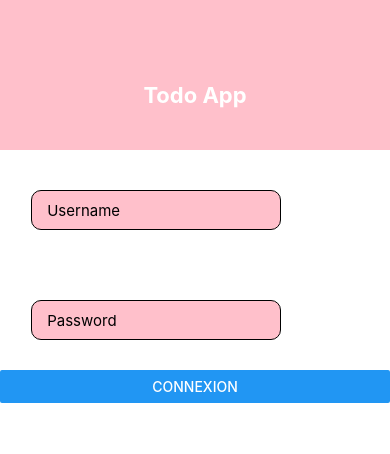
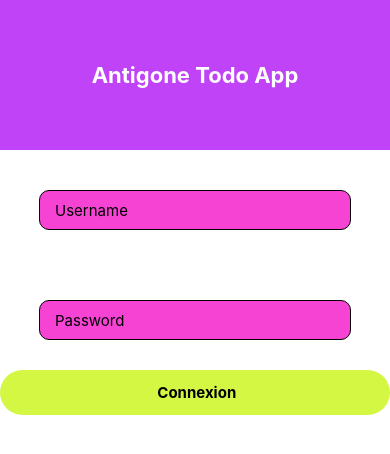
Before and after one commit to antigonePakloglou/labsReactNative, a React Native app in the folder labs/: screen / in a window 390 px wide. Shown: the top 454 px of the page. Built offline with nearby package versions, Linux system fonts and the light colour scheme.

Commit message:
ajout login redirection

```diff
--- a/labs/App.js
+++ b/labs/App.js
@@ -1,19 +1,38 @@
 
-import { StyleSheet, View } from 'react-native';
+import { Alert, StyleSheet, View } from 'react-native';
 import LoginScreen from './src/component/screens/LoginScreen';
-
+import { useState } from 'react';
+import TodoScreen from './src/component/screens/TodoScreen';
+import Users from './src/component/data/Users';
 
 export default function App() {
 
 
   //ush raccourci clavier
+  //on affiche la page de login par defaut
+  const [showLoginScreen, setShowLoginScreen] = useState(true);
 
+  const handleLogin = (username, password) => {
+    var found = false;
+    for(var user of Users){
+        if(user.username === username && user.password === password){
+            found = true;
+        }
+    }
+    if (found){
+        setShowLoginScreen(false);
+    } else {
+      Alert.alert("Erreur", "Username et/ou mot de passe incorrect !");
+    }
+}
+
+  if(showLoginScreen){
+    return (
+    <LoginScreen onLogin={handleLogin}/>
+    );
+  }
   return (
-    <View style={styles.container}>
-      <LoginScreen />
-
-
-    </View>
+      <TodoScreen />
   );
 }
 
--- /dev/null
+++ b/labs/src/component/CustomButton.js
@@ -0,0 +1,29 @@
+import {StyleSheet, Text, Pressable } from 'react-native';
+import React from 'react';
+
+const CustomButton = ({title, onPress}) => {
+  return (
+    <Pressable style={styles.btn} onPress={onPress}>
+      <Text style={styles.text}> {title}</Text>
+    </Pressable>
+  )
+}
+
+const styles = StyleSheet.create({
+    btn: {
+        height: 45,
+        width: '100%',
+        backgroundColor: '#D4F743',
+        borderRadius: 30,
+        justifyContent : 'center',
+        alignItems : 'center'
+
+    },
+    text :{
+        color: 'black',
+        fontWeight: 'bold',
+        fontSize: 15,
+    },
+})
+
+export default CustomButton
--- a/labs/src/component/CustomTextInput.js
+++ b/labs/src/component/CustomTextInput.js
@@ -16,7 +16,7 @@ const styles = StyleSheet.create({
     textInput: {
         width: '80%',
         height: 40,
-        borderColor: 'pink',
+        borderColor: '#F743D4',
         borderWidth: 1,
         paddingHorizontal: 15,
         marginBottom: 30,
--- a/labs/src/component/Header.js
+++ b/labs/src/component/Header.js
@@ -15,8 +15,7 @@ const Header = (props) => {
 const styles = StyleSheet.create({
   container: {
     width: '100%',
-    backgroundColor: 'pink',
-    paddingTop: 40,
+    backgroundColor: '#C043F7',
     height: 150,
     justifyContent : 'center',
     alignItems : 'center'
--- /dev/null
+++ b/labs/src/component/data/Users.js
@@ -0,0 +1,30 @@
+export default [
+    {
+        id: 1,
+        name: "Campus Estiam",
+        username : "estiam",
+        password : "react",
+        token: "user1"
+    },
+    {
+        id: 2,
+        name: "Jack Sparrow",
+        username : "Jack",
+        password : "Demo",
+        token: "user2"
+    },
+    {
+        id: 3,
+        name: "Test",
+        username : "test",
+        password : "demo",
+        token: "user3"
+    },
+    {
+        id: 4,
+        name: "Aladin",
+        username : "aladin",
+        password : "demo",
+        token: "user4"
+    }
+]
--- a/labs/src/component/screens/LoginScreen.js
+++ b/labs/src/component/screens/LoginScreen.js
@@ -1,28 +1,38 @@
 
-import { Button, StyleSheet, View } from 'react-native';
+import { StyleSheet, View } from 'react-native';
 import CustomTextInput from '../CustomTextInput';
 import Header from '../Header';
+import { useState } from 'react';
+import CustomButton from '../CustomButton';
 
 
-export default function LoginScreen() {
+const LoginScreen = (props) => {
 
-
-  //ush raccourci clavier
+//ush raccourci clavier
+const [username, setUsername] = useState("");
+const [password, setPassword] = useState("");
 
 
   return (
     <View style={styles.container}>
-        <Header title="Todo App"/>
+        <Header title="Antigone Todo App"/>
         <View style={styles.inputBlock}>
-            <CustomTextInput placeholder = {"Username"} style={styles.input}  />
+            <CustomTextInput
+                value={username}
+                placeholder = {"Username"} style={styles.input}
+                onChangeText={(text) => setUsername(text)}
+            />
         </View>
         <View style={styles.inputBlock}>
             <CustomTextInput
-            placeholder = {"Password"}
-            secureTexteEntry
-            style={styles.input} />
+                value= {password}
+                placeholder = {"Password"}
+                style={styles.input}
+                onChangeText={(password) => setPassword(password)}
+            />
         </View>
-      <Button title="Connexion" onPress={()=> {}} />
+
+      <CustomButton title="Connexion" onPress={() => props.onLogin(username, password)} />
     </View>
   );
 }
@@ -30,18 +40,20 @@ export default function LoginScreen() {
 const styles = StyleSheet.create({
   container: {
     flex: 1,
-
   },
   inputBlock: {
-    width: '80%',
+    width: '100%',
+    marginTop: 40,
     justifyContent: 'center',
     alignItems: 'center',
-    marginTop: 40
 
   },
   input : {
-    backgroundColor: 'pink',
+    backgroundColor: '#F743D4',
     borderColor: 'black',
   }
 
 });
+
+
+export default LoginScreen
--- a/labs/src/component/screens/TodoScreen.js
+++ b/labs/src/component/screens/TodoScreen.js
@@ -1,11 +1,12 @@
 
-import { StyleSheet, View, TextInput, Button, Text, Alert, FlatList, Pressable } from 'react-native';
+import { StyleSheet, View, Text, Alert, FlatList, Pressable } from 'react-native';
 import { useState } from 'react';
 import { AntDesign } from '@expo/vector-icons';
 import CustomTextInput from '../CustomTextInput';
+import CustomButton from '../CustomButton';
+import Header from '../Header';
 
 export default function TodoScreen() {
-
 
   //ush raccourci clavier
   const [todo, setTodo] = useState();
@@ -17,7 +18,6 @@ export default function TodoScreen() {
 
     ]
   );
-
 
   const addTodo = () => {
     if(todo === ""){
@@ -31,7 +31,7 @@ export default function TodoScreen() {
 
   const deleteTodo = (item) => {
     Alert.alert(
-      "Suppression", "Étes vous sur de vouloir supprimer ?" + item.name,
+      "Suppression", "Voulez-vous supprimer " + item.name + " ?",
         [
           {
             text : 'Oui',
@@ -48,6 +48,7 @@ export default function TodoScreen() {
 
   return (
     <View style={styles.container}>
+      <Header title="Antigone Todo App"/>
       <View style={styles.inputBlock}>
         <CustomTextInput
           placeholder='Saisissez une tache'
@@ -56,7 +57,7 @@ export default function TodoScreen() {
         />
       </View>
       <View style={styles.inputBlock}>
-      <Button
+      <CustomButton
         title='Valider'
         onPress={addTodo}
       />
@@ -68,7 +69,7 @@ export default function TodoScreen() {
           <View style = {styles.todoBlock}>
             <Text style={styles.todoText}>{item.name}</Text>
             <Pressable onPress={() => deleteTodo(item)}>
-              <AntDesign name="closecircleo" size={24} color="black" color='red'/>
+              <AntDesign name="closecircleo" size={24} color="black" color='white'/>
             </Pressable>
 
           </View>
@@ -95,7 +96,7 @@ const styles = StyleSheet.create({
   marginTop: 20,
   },
   todoBlock : {
-    backgroundColor : 'skyblue',
+    backgroundColor : '#F743D4',
     marginHorizontal: 20,
     marginVertical: 20,
     padding: 10,
```
